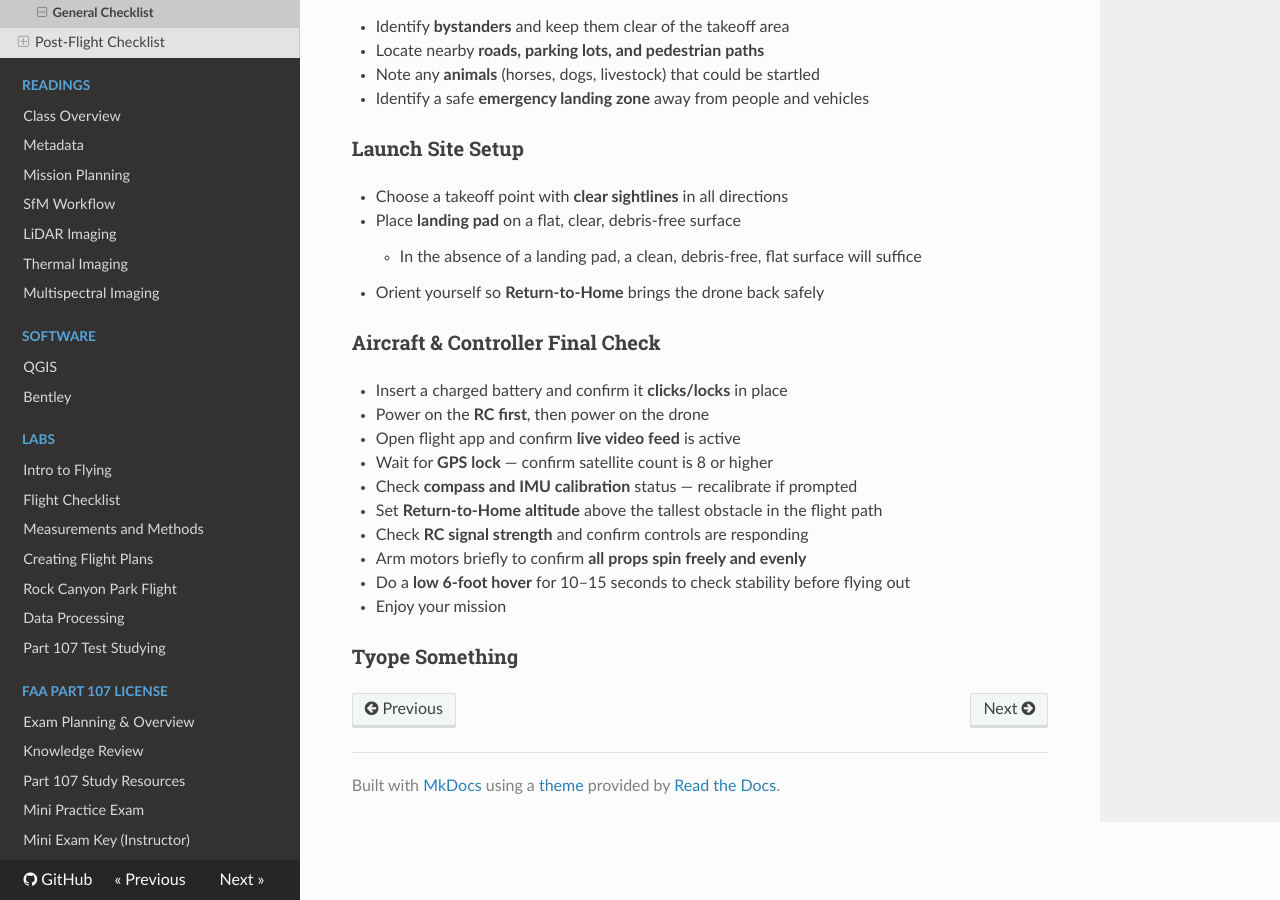
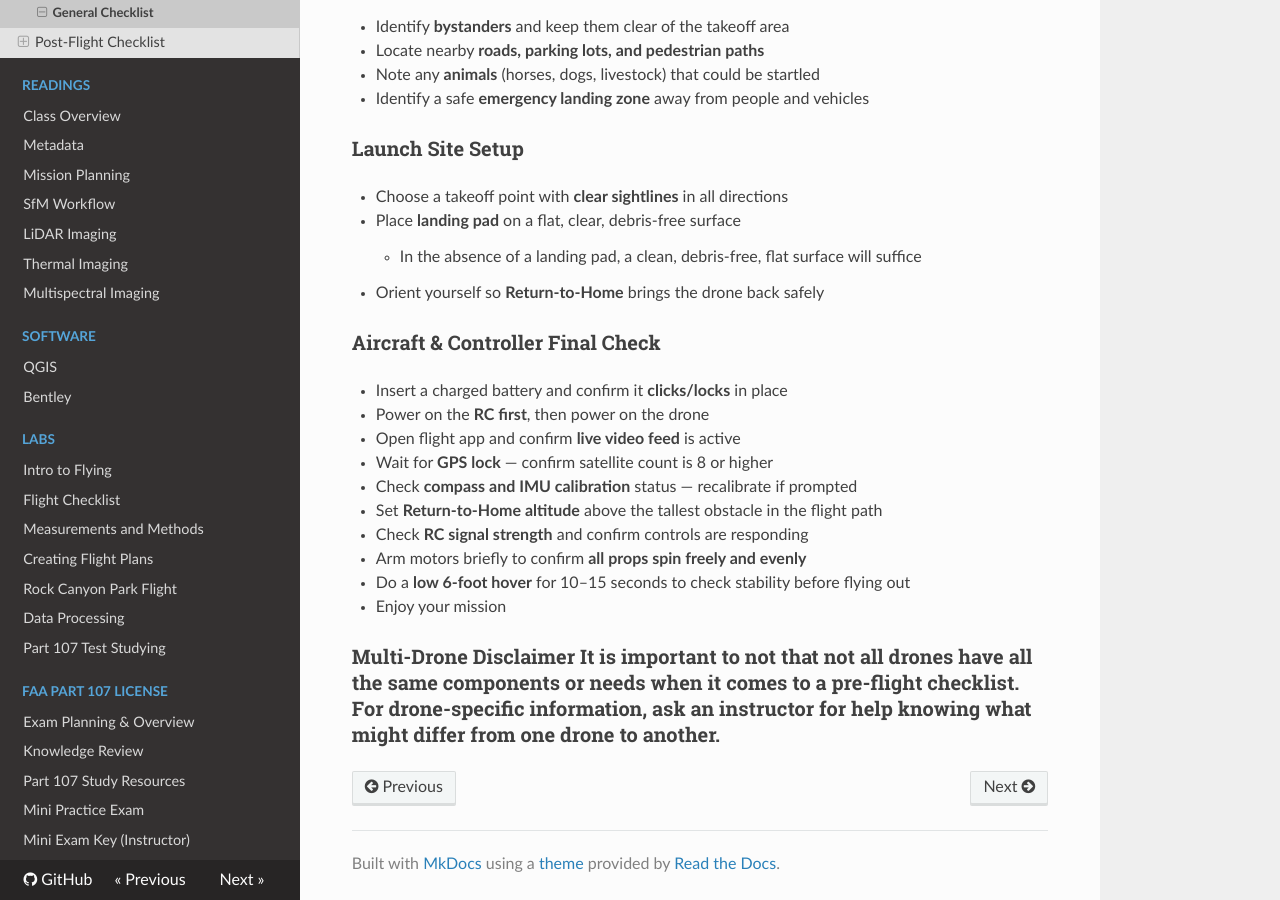
Before and after one commit to byu-cce-drones/content, an MkDocs documentation site: the page built from docs/class_resources/flight_check_list/pre_flight/pre_general.md, in a window 1280 px wide and 900 px high, scrolled down 1800 px. Built offline with MkDocs 1.6.1, drawn with Linux system fonts in a browser that asks for light colours; nearby versions of some CDN libraries.

Commit message:
Updated Pre-Flight checklist 2

```diff
--- a/docs/class_resources/flight_check_list/pre_flight/pre_general.md
+++ b/docs/class_resources/flight_check_list/pre_flight/pre_general.md
@@ -106,4 +106,5 @@ A comprehensive pre-flight checklist is essential for ensuring the safety and su
   <li>Enjoy your mission</li>
 </ul>
 
-<h3>Tyope Something
+<h3> Multi-Drone Disclaimer
+It is important to not that not all drones have all the same components or needs when it comes to a pre-flight checklist. For drone-specific information, ask an instructor for help knowing what might differ from one drone to another.
```
